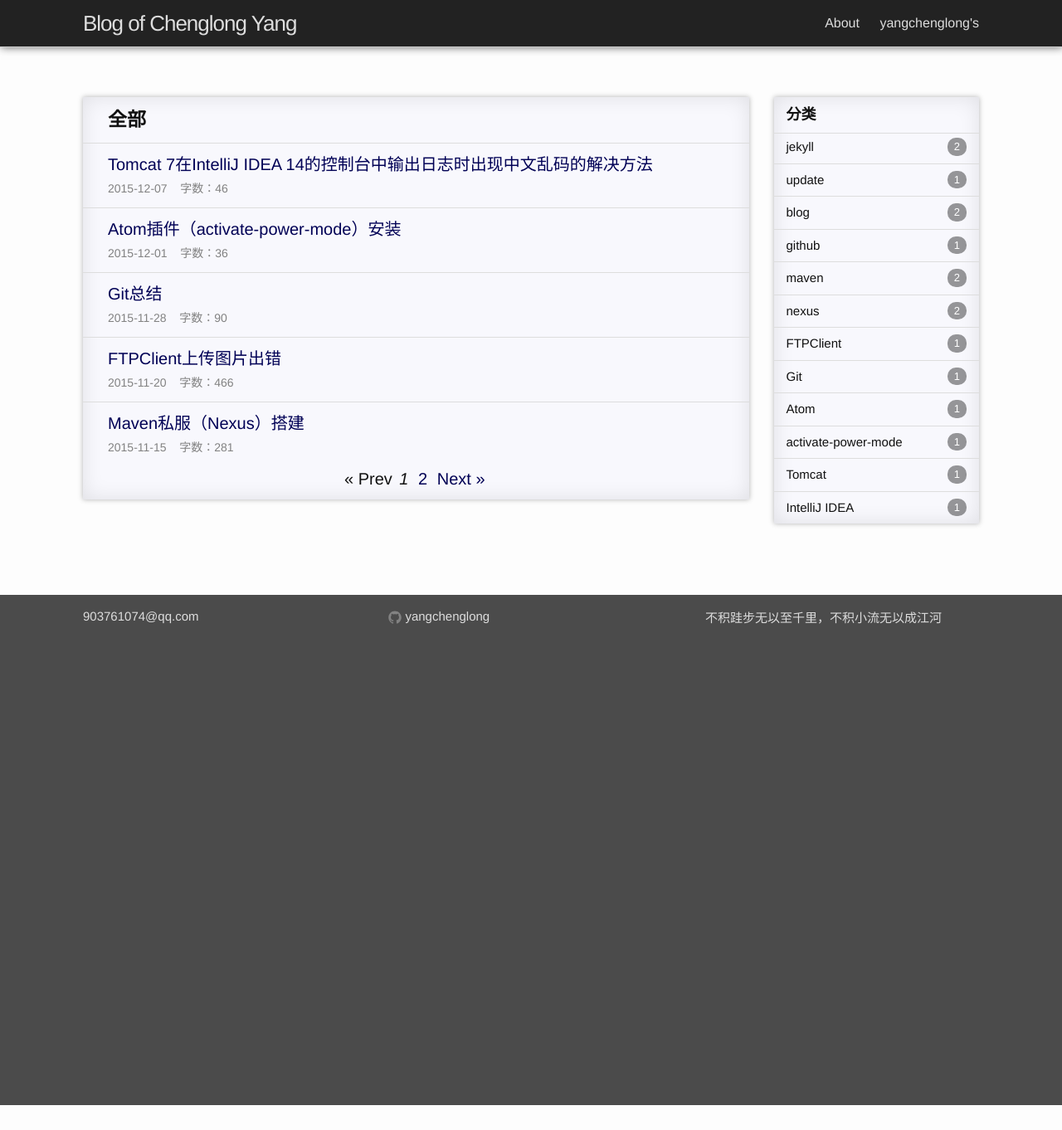
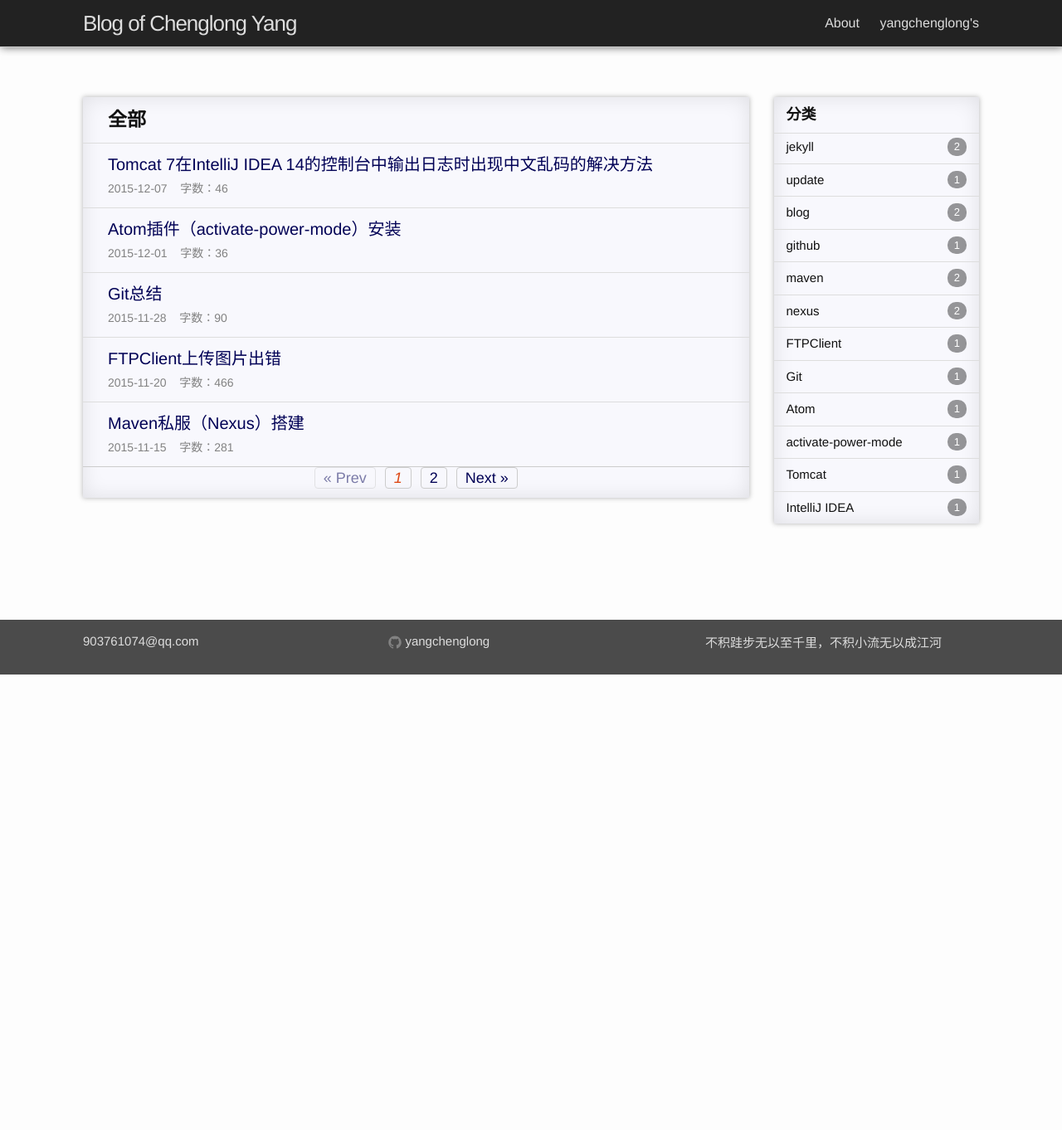
Before and after one commit to laurelyoung/laurelyoung.github.io, a Jekyll site: the page built from index.html, in a window 1280 px wide. Shown: the whole page at 83% size. Built offline with Jekyll 4.4.1, drawn with Linux system fonts in a browser that asks for light colours; Markdown is read by kramdown in place of the engine named in the settings; the list of posts is cut into pages by our own code; comment, search, counter and statistics services are not loaded; after the commit the page ends 900 px from its top, so only the background shows below that.

Commit message:
pagination style

```diff
--- a/index.html
+++ b/index.html
@@ -117,3 +117,5 @@
     </ul>
   </div>
 </div>
+
+</div>
--- a/static/css/index.css
+++ b/static/css/index.css
@@ -313,11 +313,26 @@
 }
 
 .pagination {
+    border-top: 1px solid #ccc;
     text-align: center;
     padding-bottom: 10px;
-    font-size: 20px;
+    font-size: 18px;
 }
 
-.pagination > a, .pagination > em {
+.pagination > span, .pagination > a, .pagination > em {
     margin: 0 3px;
+    color: #005;
+    border: 1px solid #ccc;
+    border-radius: 4px;
+    padding: 2px 10px;
+    cursor: pointer;
+    opacity: 1;
 }
+
+.pagination > span {
+    opacity: 0.5;
+}
+
+.pagination > em {
+    color: #d41;
+}
```
